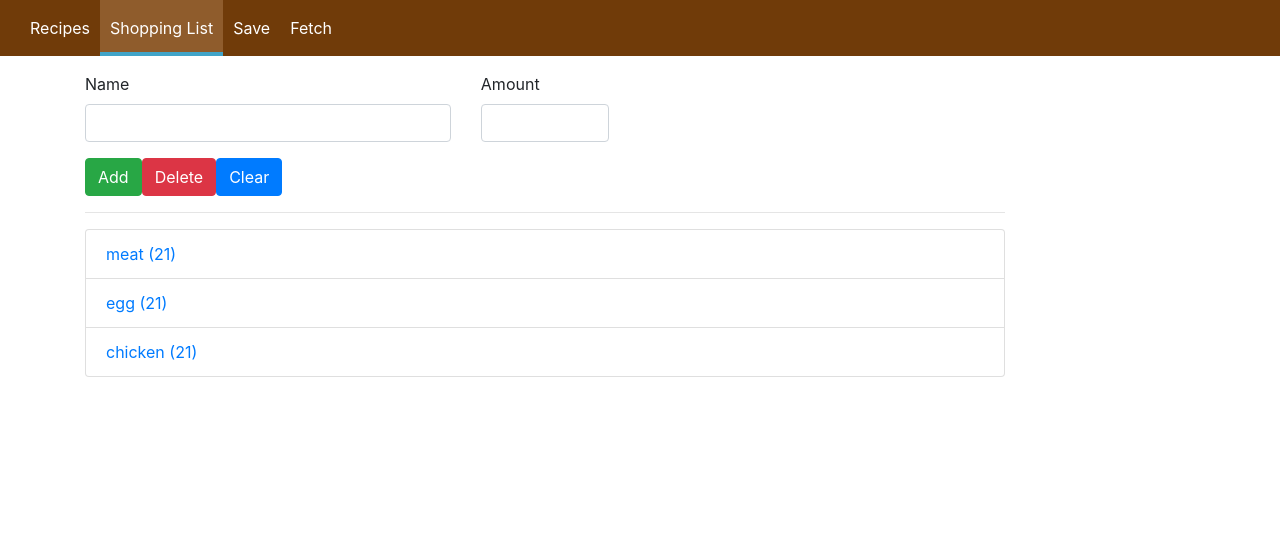
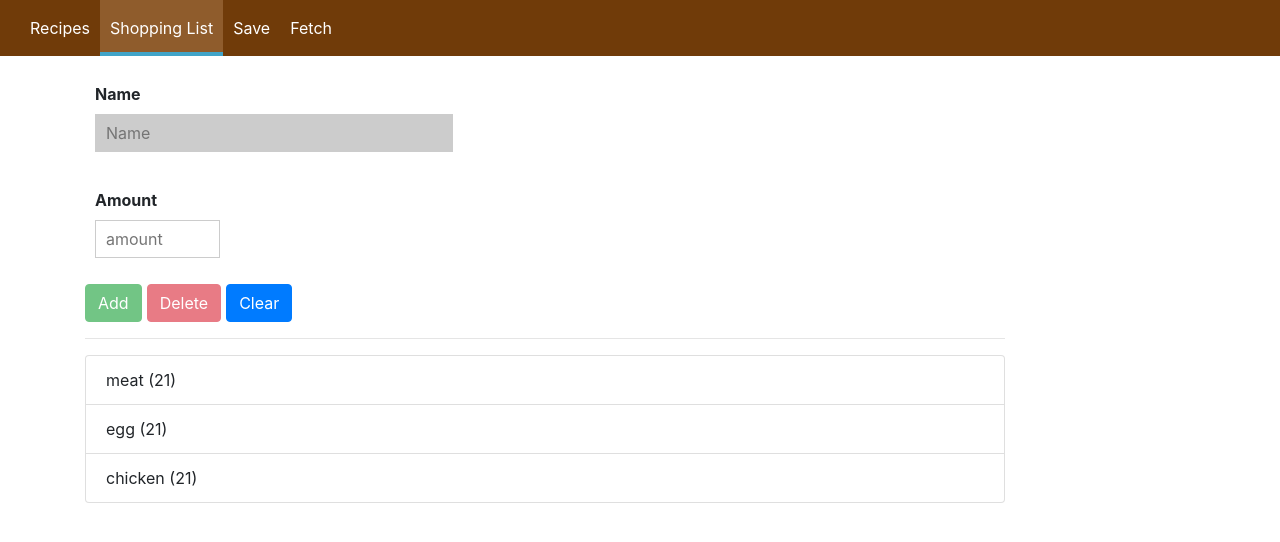
Before and after one commit to suseendharlal96/recipe-react, a React (Create React App) app: page /shopping in a window 1280 px wide. Shown: the top 542 px of the page. Built offline with nearby package versions, Linux system fonts and the light colour scheme.

Commit message:
shop form added

```diff
--- a/src/App.js
+++ b/src/App.js
@@ -1,11 +1,11 @@
 import React, { Fragment } from "react";
-import { Redirect } from "react-router-dom";
+import { Route } from "react-router-dom";
 
 import "./App.css";
 import Recipes from "./containers/Recipes/Recipes";
 import ShoppingList from "./containers/ShoppingList/ShoppingList";
 import Layout from "./component/Layout/Layout";
-import { Route } from "react-router-dom";
+import Home from "./shared/Home";
 
 const App = () => {
   return (
@@ -14,9 +14,9 @@ const App = () => {
         <div className="container">
           <div className="row">
             <div className="col-md-12">
+              <Route exact path="/" exact component={Home} />
               <Route path="/recipe" component={Recipes} />
               <Route path="/shopping" component={ShoppingList} />
-              {/* <Redirect exact from="*" to="/recipe" />; */}
             </div>
           </div>
         </div>
--- /dev/null
+++ b/src/component/Input/Input.js
@@ -0,0 +1,73 @@
+import React, { useEffect } from "react";
+
+import styles from "./Input.module.css";
+
+const Input = (props) => {
+  useEffect(() => {
+    console.log(props);
+  }, []);
+
+  let inputElement = null;
+  const inputClasses = [styles.InputElement];
+
+  if (props.invalid && props.shouldValidate && props.touched) {
+    inputClasses.push(styles.Invalid);
+  }
+
+  switch (props.elementConfig.type) {
+    case "text":
+      inputElement = (
+        <React.Fragment>
+          <div className="col-sm-5 form-group">
+            <input
+              className={inputClasses.join(" ")}
+              {...props.elementConfig}
+              name={props.elementConfig.name}
+              value={props.value}
+              onChange={props.changed}
+            />
+          </div>
+        </React.Fragment>
+      );
+      break;
+    case "number":
+      inputElement = (
+        <React.Fragment>
+          <div className="col-sm-2 form-group">
+            <input
+              type={props.elementConfig.type}
+              className={inputClasses.join(" ")}
+              name={props.elementConfig.name}
+              {...props.elementConfig}
+              value={props.value}
+              onChange={props.changed}
+            />
+          </div>
+        </React.Fragment>
+      );
+      break;
+    default:
+      inputElement = (
+        <React.Fragment>
+          <input
+            className={inputClasses.join(" ")}
+            {...props.elementConfig}
+            name={props.elementConfig.name}
+            value={props.value}
+            onChange={props.changed}
+          />
+        </React.Fragment>
+      );
+  }
+
+  return (
+    <div className={styles.Input}>
+      <label className={styles.Label} htmlFor={props.elementConfig.name}>
+        {props.label}
+      </label>
+      <div className="row">{inputElement}</div>
+    </div>
+  );
+};
+
+export default Input;
--- /dev/null
+++ b/src/component/Input/Input.module.css
@@ -0,0 +1,32 @@
+.Input {
+    width: 100%;
+    padding: 10px;
+    box-sizing: border-box;
+}
+
+.Label {
+    font-weight: bold;
+    display: block;
+    margin-bottom: 8px;
+}
+
+.InputElement {
+    outline: none;
+    border: 1px solid #ccc;
+    background-color: white;
+    font: inherit;
+    padding: 6px 10px;
+    display: block;
+    width: 100%;
+    box-sizing: border-box;
+}
+
+.InputElement:focus {
+    outline: none;
+    background-color: #ccc;
+}
+
+.Invalid {
+    border: 1px solid red;
+    background-color: #FDA49A;
+}
--- a/src/containers/ShoppingList/ShoppingEdit/ShoppingEdit.js
+++ b/src/containers/ShoppingList/ShoppingEdit/ShoppingEdit.js
@@ -1,60 +1,197 @@
-import React, { useState } from "react";
+import React, { useState, useEffect } from "react";
+
+import Input from "../../../component/Input/Input";
 
 const ShoppingEdit = (props) => {
   // const [name, setName] = useState();
-  const [ings, setIngs] = useState({ name: "", amount: "" });
-  const setIngredients = (event) => {
-    event.persist();
-    setIngs((ings) => ({ ...ings, [event.target.name]: event.target.value }));
+  const [orderForm, setOrderForm] = useState({
+    name: {
+      elementType: "input",
+      label: "Name",
+      elementConfig: {
+        type: "text",
+        placeholder: "Name",
+        autoFocus: "autoFocus",
+        name: "name",
+      },
+      value: "",
+      validation: {
+        isRequired: true,
+      },
+      valid: false,
+      touched: false,
+    },
+    amount: {
+      elementType: "input",
+      label: "Amount",
+      elementConfig: {
+        type: "number",
+        placeholder: "amount",
+        name: "amount",
+      },
+      value: "",
+      validation: {
+        isRequired: true,
+        pattern: true,
+      },
+      valid: false,
+      touched: false,
+    },
+  });
+
+  const [formIsValid, setformIsValid] = useState(false);
+  const [editIndex, setEditIndex] = useState(null);
+  const [clear, setClear] = useState(false);
+
+  useEffect(() => {
+    editFormData(props.selectedRecipe);
+    console.log(21, props.selectedRecipe);
+  }, [props.selectedRecipe]);
+
+  // useEffect(() => {
+  //   if (props.selectedRecipe && props.selectedRecipe.index) {
+  //     setEditIndex(props.selectedRecipe["index"]);
+  //   }
+  // }, [props]);
+
+  const editFormData = (data) => {
+    console.log(data);
+    if (data) {
+      let obj = { ...orderForm };
+      for (let key in obj) {
+        obj[key].value = data[key];
+        obj[key].valid = true;
+      }
+      setOrderForm(obj);
+      setEditIndex(data.index);
+      console.log(editIndex);
+      setformIsValid(true);
+    }
   };
 
-  const addIngredients = (event) => {
+  const clearForm = () => {
+    let obj = { ...orderForm };
+    for (let key in obj) {
+      obj[key].value = "";
+      obj[key].valid = false;
+      obj[key].touched = false;
+    }
+    setOrderForm(obj);
+    setEditIndex(null);
+    setformIsValid(false);
+    props.clearForm();
+  };
+
+  const checkValidity = (value, rules) => {
+    console.log(12);
+    let isValid = true;
+    if (!rules) {
+      return true;
+    }
+    if (rules.isRequired) {
+      isValid = value.trim() !== "" && isValid;
+    }
+    if (rules.pattern) {
+      const pattern = new RegExp("^[1-9]+[0-9]*$");
+      isValid = pattern.test(value) && isValid;
+    }
+    return isValid;
+  };
+
+  const inputChangedHandler = (event, id) => {
     event.preventDefault();
-    props.addIngredients(ings);
+    const copy = { ...orderForm };
+    const deepCopy = { ...copy[id] };
+    console.log(deepCopy);
+    deepCopy.value = event.target.value;
+    deepCopy.valid = checkValidity(deepCopy.value, deepCopy.validation);
+    console.log(deepCopy.valid);
+    deepCopy.touched = true;
+    copy[id] = deepCopy;
+    let formIsValid = true;
+    for (let inputIdentifier in copy) {
+      console.log(copy[inputIdentifier]);
+      formIsValid = copy[inputIdentifier].valid && formIsValid;
+    }
+    setOrderForm(copy);
+    setformIsValid(formIsValid);
   };
+
+  const submitHandler = (event) => {
+    event.preventDefault();
+    let formValue = {};
+    for (let values in orderForm) {
+      formValue[values] = orderForm[values].value;
+    }
+    console.log(formValue);
+    console.log("sub", editIndex);
+    if (editIndex >= 0 && editIndex !== null) {
+      console.log(formValue);
+      props.editIngredient(formValue, editIndex);
+    } else {
+      props.addIngredients(formValue);
+    }
+    clearForm();
+  };
+
+  let formData = [];
+  for (let key in orderForm) {
+    formData.push({ id: key, inputData: orderForm[key] });
+  }
+  let form = (
+    <form onSubmit={submitHandler}>
+      {formData.map((data) => {
         return (
+          <Input
+            key={data.id}
+            label={data.id}
+            elementType={data.inputData.elementType}
+            elementConfig={data.inputData.elementConfig}
+            value={data.inputData.value}
+            invalid={!data.inputData.valid}
+            label={data.inputData.label}
+            shouldValidate={data.inputData.validation}
+            touched={data.inputData.touched}
+            changed={(event) => inputChangedHandler(event, data.id)}
+          />
+        );
+      })}
       <div className="row">
         <div className="col-12">
-        <form>
-          <div className="row">
-            <div className="col-sm-5 form-group">
-              <label htmlFor="name">Name</label>
-              <input
-                type="text"
-                id="name"
-                name="name"
-                value={ings.name}
-                className="form-control"
-                onChange={setIngredients}
-              />
-            </div>
-            <div className="col-sm-2 form-group">
-              <label htmlFor="amount">Amount</label>
-              <input
-                type="number"
-                id="amount"
-                value={ings.amount}
-                name="amount"
-                className="form-control"
-                onChange={setIngredients}
-              />
-            </div>
-          </div>
-          <div className="row">
-            <div className="col-12">
-              <button className="btn btn-success" onClick={addIngredients}>
-                Add
+          <button
+            disabled={!formIsValid}
+            style={
+              formIsValid
+                ? { cursor: "pointer", marginRight: "5px" }
+                : { cursor: "no-drop", marginRight: "5px" }
+            }
+            className="btn btn-success"
+          >
+            {editIndex !== null ? "Update" : "Add"}
           </button>
-              <button className="btn btn-danger" type="button">
+          <button
+            className="btn btn-danger"
+            disabled={!formIsValid}
+            style={{ marginRight: "5px" }}
+            type="button"
+          >
             Delete
           </button>
-              <button className="btn btn-primary" type="button">
+          <button
+            className="btn btn-primary"
+            style={{ marginRight: "5px" }}
+            type="button"
+            onClick={clearForm}
+          >
             Clear
           </button>
         </div>
       </div>
     </form>
-      </div>
+  );
+  return (
+    <div className="row">
+      <div className="col-12">{form}</div>
     </div>
   );
 };
--- a/src/containers/ShoppingList/ShoppingList.js
+++ b/src/containers/ShoppingList/ShoppingList.js
@@ -1,31 +1,56 @@
-import React, { useEffect } from "react";
+import React, { useState, useEffect } from "react";
 import { connect } from "react-redux";
-import { Link } from "react-router-dom";
 import * as action from "../../store/actions/index";
 
 import ShoppingEdit from "./ShoppingEdit/ShoppingEdit";
 
 const ShoppingList = (props) => {
+  const [recipe, setselectedRecipe] = useState();
+  const [activeIndex, setActiveIndex] = useState();
+
   useEffect(() => {
     console.log(props.ingredients);
-  }, []);
+  }, [props.ingredients]);
 
   const addIngredientsHandler = (data) => {
-    props.addIngredient(data);
+    let obj = { ...data, price: 100 };
+    props.addIngredient(obj);
+  };
+  const editIngredientHandler = (data, index) => {
+    let obj = { ...data, price: 100 };
+    console.log(obj, index);
+    props.editIngredient(data, index);
+  };
+
+  const selectedRecipe = (data, index) => {
+    const obj = { ...data, index: index };
+    setselectedRecipe(obj);
+    setActiveIndex(index);
+    console.log(data);
+  };
+
+  const clearShopForm = () => {
+    setActiveIndex(-1);
+  };
+
+  const isActive = (i) => {
+    return activeIndex === i;
   };
 
   let ingredients = (
     <React.Fragment>
       {props.ingredients.map((data, index) => {
         return (
-          <Link
-            to="/"
+          <div
+            onClick={() => selectedRecipe(data, index)}
             key={index}
-            className="list-group-item"
+            className={
+              isActive(index) ? "list-group-item active" : "list-group-item"
+            }
             style={{ cursor: "pointer" }}
           >
             {data.name} ({data.amount})
-          </Link>
+          </div>
         );
       })}
     </React.Fragment>
@@ -33,7 +58,12 @@ const ShoppingList = (props) => {
   return (
     <div className="row">
       <div className="col-10">
-        <ShoppingEdit addIngredients={(data) => addIngredientsHandler(data)} />
+        <ShoppingEdit
+          selectedRecipe={recipe}
+          clearForm={clearShopForm}
+          editIngredient={(data, index) => editIngredientHandler(data, index)}
+          addIngredients={(data) => addIngredientsHandler(data)}
+        />
         <hr />
         <ul className="list-group">{ingredients}</ul>
       </div>
@@ -50,6 +80,8 @@ const mapStateToProps = (state) => {
 const mapDispatchToProps = (dispatch) => {
   return {
     addIngredient: (data) => dispatch(action.addIngredient(data)),
+    editIngredient: (data, index) =>
+      dispatch(action.editIngredient(data, index)),
   };
 };
 
--- a/src/store/actions/actionType.js
+++ b/src/store/actions/actionType.js
@@ -1,5 +1,6 @@
 export const GET_INGREDIENTS = " GET_INGREDIENTS";
 export const ADD_INGREDIENT = " ADD_INGREDIENT";
+export const EDIT_INGREDIENT = " EDIT_INGREDIENT";
 export const ADD_TO_SHOPLIST = " ADD_TO_SHOPLIST";
 
 export const GET_RECIPES = " GET_RECIPES";
--- a/src/store/actions/index.js
+++ b/src/store/actions/index.js
@@ -1,2 +1,2 @@
-export { addIngredient,addToShopList } from "./shoppingAction";
+export { addIngredient, editIngredient, addToShopList } from "./shoppingAction";
 export { selectedRecipes } from "./recipeAction";
--- a/src/store/actions/shoppingAction.js
+++ b/src/store/actions/shoppingAction.js
@@ -13,6 +13,14 @@ export const addIngredient = (ing) => {
   };
 };
 
+export const editIngredient = (ing, index) => {
+  return {
+    type: actions.EDIT_INGREDIENT,
+    ingredient: ing,
+    index: index,
+  };
+};
+
 export const addToShopList = (data) => {
   console.log("data", data);
   return {
--- a/src/store/reducers/shopping.js
+++ b/src/store/reducers/shopping.js
@@ -14,6 +14,18 @@ const shopReducer = (state = initState, action) => {
       return {
         ...state,
         ingredients: state.ingredients.concat(a),
+      };
+    case actionType.EDIT_INGREDIENT:
+      const editData = action.ingredient;
+      console.log(action.index);
+      const copy = { ...state };
+      copy.ingredients[action.index] = editData;
+      console.log(copy);
+      return {
+        ...state,
+        ingredients: state.ingredients.map((data, i) =>
+          i === action.index ? action.ingredient : data
+        ),
       };
     case actionType.ADD_TO_SHOPLIST:
       let arr = [];
```
Also changed, not shown: src/shared/Home.js (added, +11 -0 lines). Lines whose indentation alone changed are shown as unchanged.
